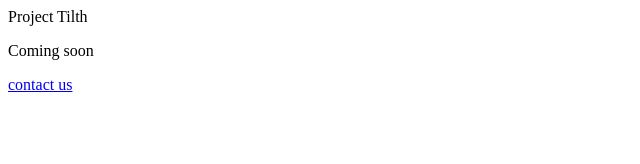
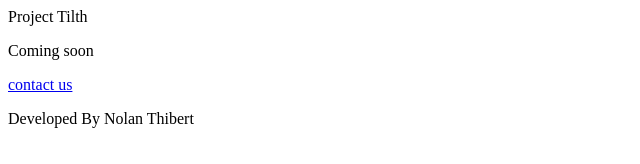
Before and after one commit to RomanLearner/tilth, a plain HTML site: page index.html in a window 1280 px wide. Shown: the whole page, without its empty margins (0-640 px from the left). Drawn offline with Linux system fonts and the light colour scheme.

Commit message:
Added Developed by Nolan Thibert

```diff
--- a/index.html
+++ b/index.html
@@ -4,5 +4,6 @@
 <p> Project Tilth </p>
 <p> Coming soon </p>
 <a href="contact.html">contact us</a>
+<p> Developed By Nolan Thibert </p>
 </body>
 </html>
```
